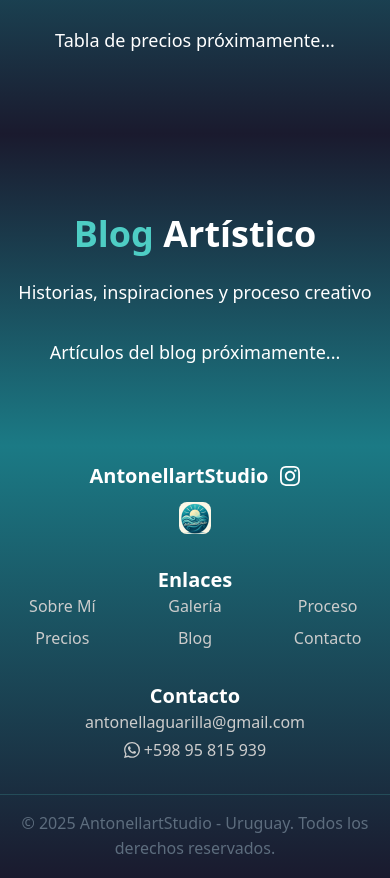
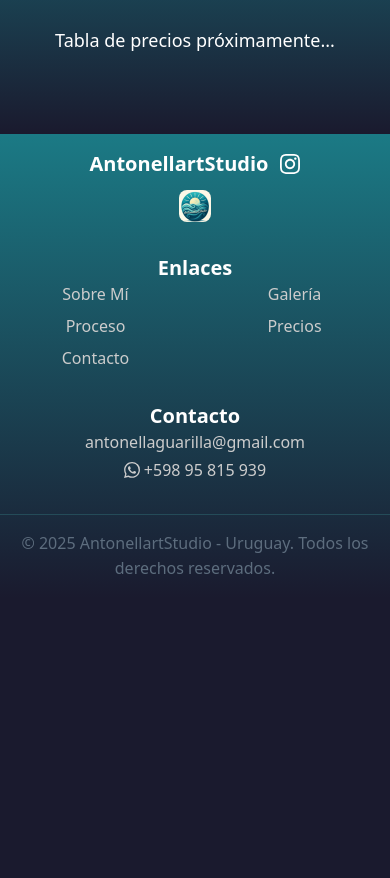
Before and after one commit to gpereyra06/antonell-art-studio-web, a Next.js app: page / in a window 390 px wide. Shown: the part 3980-4858 px from the top of the page. After the commit the page ends 4578 px from the top, so only its background shows below. Built offline with nearby package versions, Linux system fonts and the light colour scheme.

Commit message:
Remove blog functionality and optimize tablet navigation spacing

```diff
--- a/src/app/page.jsx
+++ b/src/app/page.jsx
@@ -660,49 +660,6 @@ export default function Home() {
         </div>
       </motion.section>
 
-      {/* Blog Section */}
-      <motion.section
-        id="blog"
-        className="relative overflow-hidden"
-        style={{ padding: '5rem 1rem', background: 'var(--gradient-hero)' }}
-        initial={{ opacity: 0 }}
-        whileInView={{ opacity: 1 }}
-        transition={{ duration: 0.8 }}
-        viewport={{ once: true }}
-      >
-        <div className="w-full px-4 sm:px-6 lg:px-8 text-center">
-          <motion.h2
-            className="text-4xl font-bold"
-            style={{ color: 'var(--text-light)', marginBottom: '1.5rem' }}
-            initial={{ opacity: 0, y: 30 }}
-            whileInView={{ opacity: 1, y: 0 }}
-            transition={{ duration: 0.6 }}
-            viewport={{ once: true }}
-          >
-            <span style={{ color: 'var(--accent)' }}>Blog</span> Artístico
-          </motion.h2>
-          <motion.p
-            className="text-lg"
-            style={{ color: 'var(--text-light)' }}
-            initial={{ opacity: 0, y: 20 }}
-            whileInView={{ opacity: 1, y: 0 }}
-            transition={{ duration: 0.6, delay: 0.2 }}
-            viewport={{ once: true }}
-          >
-            Historias, inspiraciones y proceso creativo
-          </motion.p>
-          <motion.div
-            className="text-lg"
-            style={{ color: 'var(--text-light)', marginTop: '2rem' }}
-            initial={{ opacity: 0, y: 20 }}
-            whileInView={{ opacity: 1, y: 0 }}
-            transition={{ duration: 0.6, delay: 0.4 }}
-            viewport={{ once: true }}
-          >
-            <p>Artículos del blog próximamente...</p>
-          </motion.div>
-        </div>
-      </motion.section>
     </div>
   );
 }
--- a/src/components/layout/Footer.jsx
+++ b/src/components/layout/Footer.jsx
@@ -84,7 +84,7 @@ const Footer = () => {
             viewport={{ once: true }}
           >
             <h4 className="text-xl font-semibold mb-4 text-center" style={{ color: 'var(--text-light)' }}>Enlaces</h4>
-            <div className="grid grid-cols-3 gap-x-2 gap-y-2">
+            <div className="grid grid-cols-2 sm:grid-cols-3 gap-x-2 gap-y-2">
               <Link
                 href="#about"
                 className="text-base text-center block py-1 transition-all duration-300"
@@ -168,27 +168,6 @@ const Footer = () => {
                 }}
               >
                 Precios
-              </Link>
-              <Link
-                href="#blog"
-                className="text-base text-center block py-1 transition-all duration-300"
-                style={{
-                  textDecoration: 'none',
-                  color: '#cccccc'
-                }}
-                onMouseEnter={(e) => {
-                  e.target.style.color = 'var(--accent)';
-                  e.target.style.textDecoration = 'underline';
-                  e.target.style.textDecorationColor = 'var(--accent)';
-                  e.target.style.textDecorationThickness = '2px';
-                  e.target.style.textUnderlineOffset = '4px';
-                }}
-                onMouseLeave={(e) => {
-                  e.target.style.color = '#cccccc';
-                  e.target.style.textDecoration = 'none';
-                }}
-              >
-                Blog
               </Link>
               <Link
                 href="#contact"
--- a/src/components/layout/Navbar.jsx
+++ b/src/components/layout/Navbar.jsx
@@ -39,7 +39,6 @@ const Navbar = () => {
     { name: 'Galería', href: '#gallery' },
     { name: 'Proceso', href: '#process' },
     { name: 'Precios', href: '#pricing' },
-    { name: 'Blog', href: '#blog' },
     { name: 'Contacto', href: '#contact' },
   ];
 
@@ -98,7 +97,7 @@ const Navbar = () => {
             animate={{ opacity: 1, y: 0 }}
             transition={{ duration: 0.6, delay: 0.4 }}
           >
-            <div className="flex items-center gap-8">
+            <div className="flex items-center gap-4 lg:gap-6 xl:gap-8">
               {menuItems.map((item, index) => (
                 <motion.div
                   key={item.name}
@@ -109,7 +108,7 @@ const Navbar = () => {
                 >
                   <Link
                     href={item.href}
-                    className="px-4 py-2 text-text font-medium text-lg transition-all duration-300"
+                    className="px-2 lg:px-3 xl:px-4 py-2 text-text font-medium text-lg transition-all duration-300 whitespace-nowrap"
                     style={{
                       borderBottom: '2px solid transparent',
                       color: '#ffffff'
```
